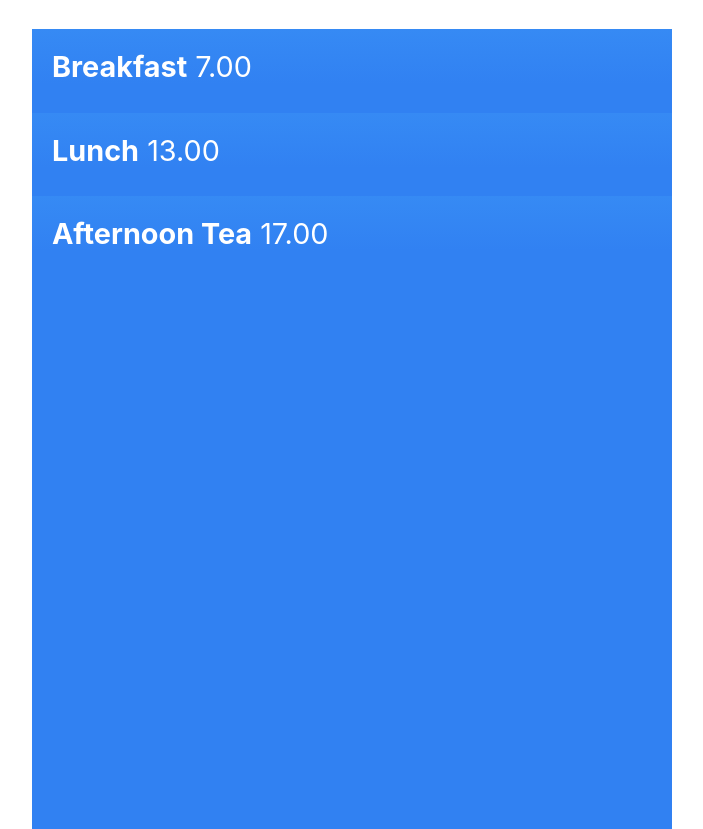
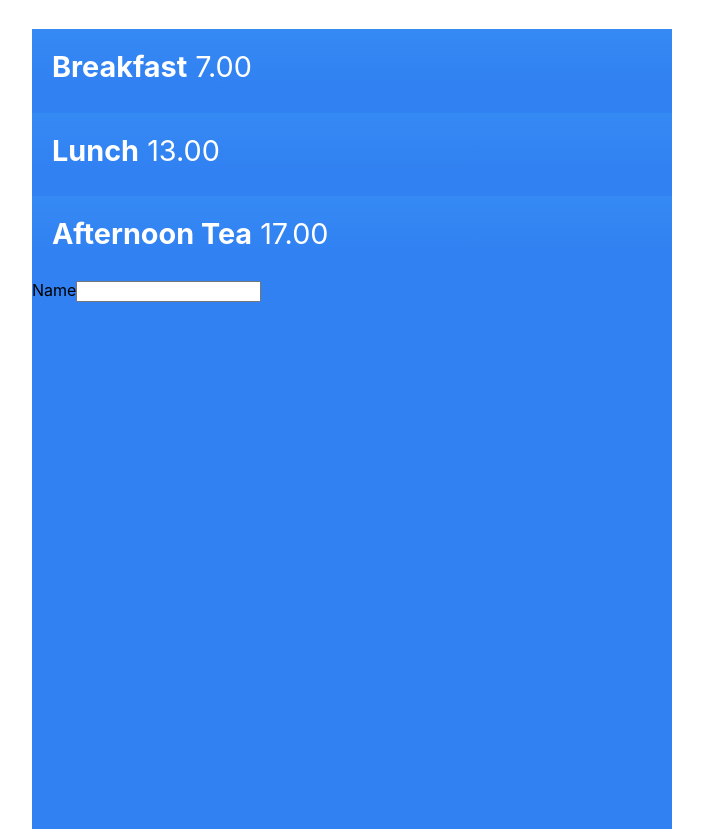
Before and after one commit to dariusz75/react-pl, a React (Create React App) app: page / in a window 1280 px wide. Shown: the whole page, without its empty margins (288-991 px from the left). Built offline with nearby package versions, Linux system fonts and the light colour scheme.

Commit message:
input component added

```diff
--- a/src/App.jsx
+++ b/src/App.jsx
@@ -2,6 +2,7 @@ import React, { Component } from 'react';
 
 import './App.css';
 import Countdown from './Countdown';
+import EditEvent from './EditEvent';
 
 class App extends Component {
   constructor() {
@@ -27,6 +28,7 @@ class App extends Component {
     return (
       <div className="app" >
         {events}
+        <EditEvent />
       </div>
     );
   }
--- /dev/null
+++ b/src/EditEvent.jsx
@@ -0,0 +1,13 @@
+import React from 'react';
+
+const EditEvent = () => {
+
+  return <div className="edit-event">
+    <div className="edit-event__input-group">
+      <label htmlFor="name" >Name</label>
+      <input id="name" type="text" name="name" />
+    </div>
+  </div>;
+};
+
+export default EditEvent;
```
